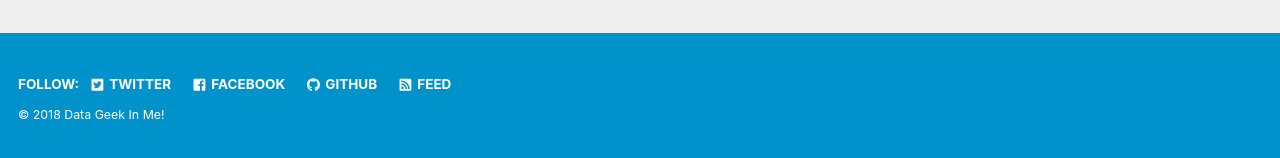
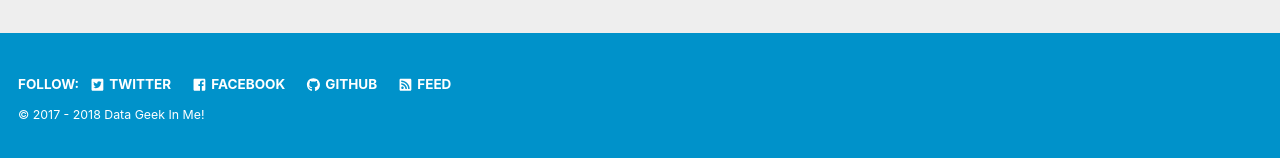
Before and after one commit to datageekinme/datageekinme.github.io, a Jekyll site: the page built from index.md, in a window 1280 px wide. Shown: the part 809-967 px from the top of the page. Built offline with Jekyll 4.4.1, drawn with Linux system fonts in a browser that asks for light colours; nearby versions of some CDN libraries; comment, search, counter and statistics services are not loaded.

```diff
--- a/_includes/footer.html
+++ b/_includes/footer.html
@@ -22,4 +22,4 @@
   </ul>
 </div>
 
-<div class="page__footer-copyright">&copy; {{ site.time | date: '%Y' }} {{ site.title | default: site.title }}</div>
+<div class="page__footer-copyright">&copy; 2017 - {{ site.time | date: '%Y' }} {{ site.title | default: site.title }}</div>
```
